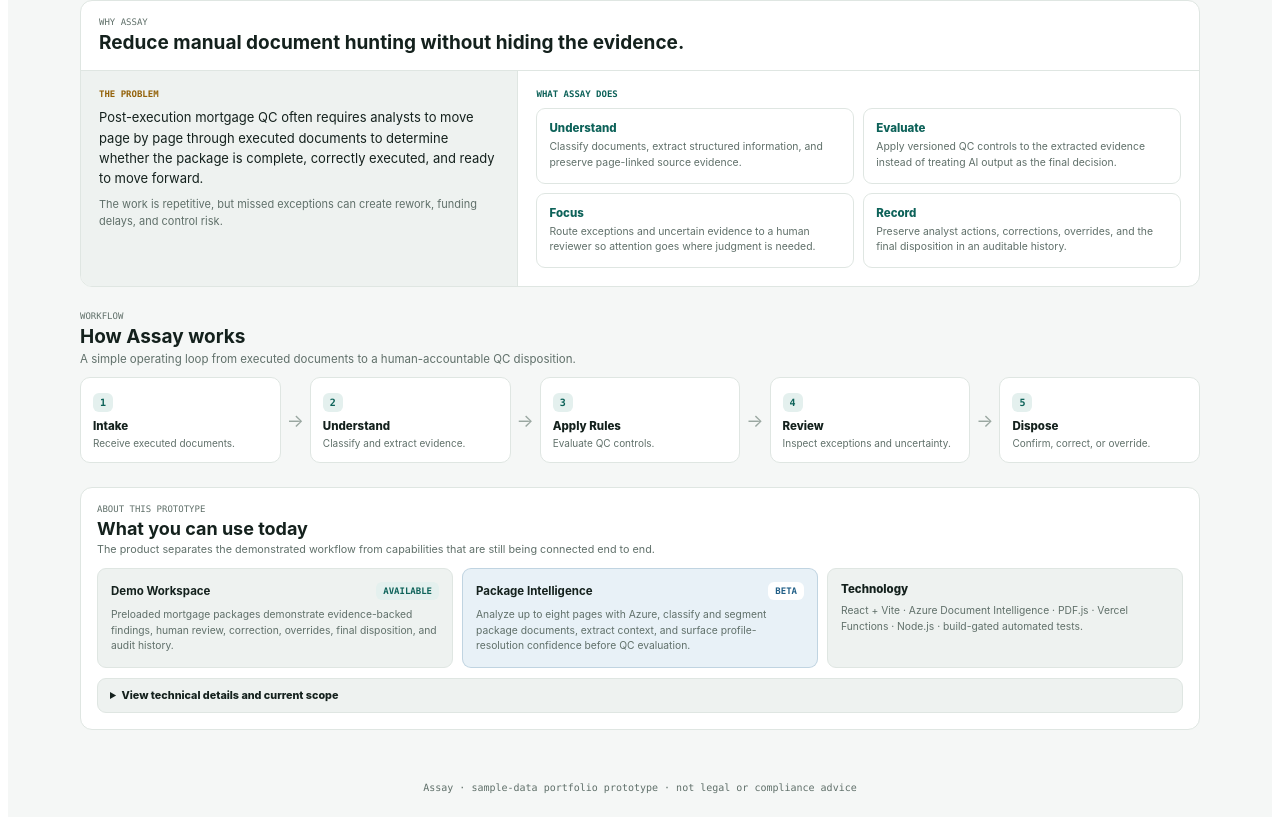
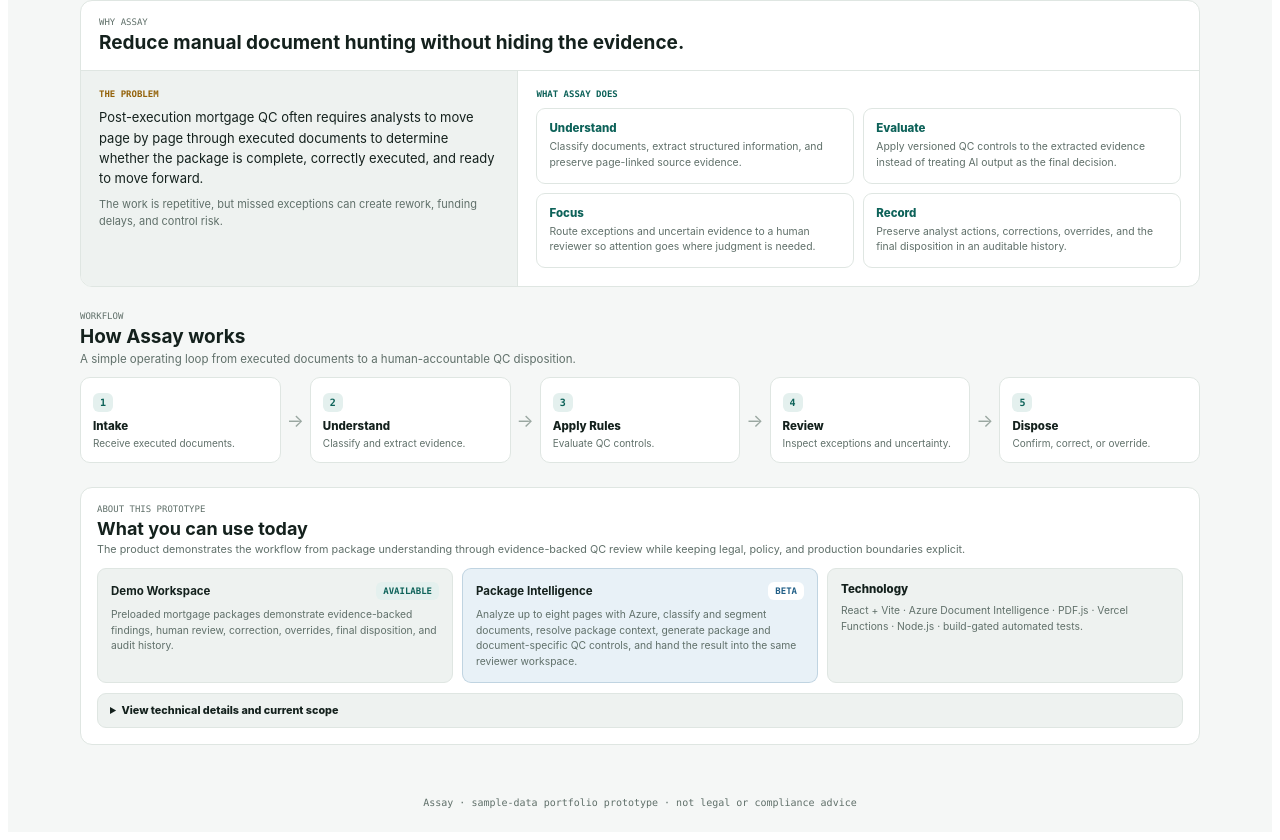
Before and after one commit to ckochar/Assay, a React (Vite) app: page / in a window 1280 px wide. Shown: the part 541-1381 px from the top of the page. Built offline with nearby package versions, Linux system fonts and the light colour scheme.

Commit message:
Align overview with document-specific package QC

```diff
--- a/src/OverviewScreen.jsx
+++ b/src/OverviewScreen.jsx
@@ -120,7 +120,7 @@
   return <section style={{ marginTop: 24, background: C.panel, border: `1px solid ${C.line}`, borderRadius: 12, padding: 16 }}>
     <div style={{ ...mono, color: C.sub, fontSize: 9 }}>ABOUT THIS PROTOTYPE</div>
     <h2 style={{ ...display, margin: "4px 0 4px", fontSize: 18 }}>What you can use today</h2>
-    <p style={{ color: C.sub, fontSize: 10.8, margin: "0 0 12px" }}>The product separates the demonstrated workflow from capabilities that are still being connected end to end.</p>
+    <p style={{ color: C.sub, fontSize: 10.8, margin: "0 0 12px" }}>The product demonstrates the workflow from package understanding through evidence-backed QC review while keeping legal, policy, and production boundaries explicit.</p>
 
     <div style={{ display: "grid", gridTemplateColumns: "repeat(3,minmax(210px,1fr))", gap: 9 }}>
       <div style={{ background: C.muted, border: `1px solid ${C.line}`, borderRadius: 9, padding: 13 }}>
@@ -129,7 +129,7 @@
       </div>
       <div style={{ background: C.blueSoft, border: `1px solid ${C.blue}33`, borderRadius: 9, padding: 13 }}>
         <div style={{ display: "flex", justifyContent: "space-between", gap: 8, alignItems: "center" }}><b style={{ fontSize: 11.5 }}>Package Intelligence</b><span style={{ ...mono, color: C.blue, background: C.panel, borderRadius: 6, padding: "4px 7px", fontSize: 9, fontWeight: 800 }}>BETA</span></div>
-        <p style={{ color: C.sub, fontSize: 10.3, lineHeight: 1.5, margin: "7px 0 0" }}>Analyze up to eight pages with Azure, classify and segment package documents, extract context, and surface profile-resolution confidence before QC evaluation.</p>
+        <p style={{ color: C.sub, fontSize: 10.3, lineHeight: 1.5, margin: "7px 0 0" }}>Analyze up to eight pages with Azure, classify and segment documents, resolve package context, generate package and document-specific QC controls, and hand the result into the same reviewer workspace.</p>
       </div>
       <div style={{ background: C.muted, border: `1px solid ${C.line}`, borderRadius: 9, padding: 13 }}>
         <div style={{ fontWeight: 800, fontSize: 11.5 }}>Technology</div>
@@ -140,8 +140,8 @@
     <details style={{ marginTop: 10, background: C.muted, border: `1px solid ${C.line}`, borderRadius: 9, padding: "10px 12px" }}>
       <summary style={{ cursor: "pointer", fontSize: 10.8, fontWeight: 800 }}>View technical details and current scope</summary>
       <div style={{ display: "grid", gridTemplateColumns: "repeat(2,minmax(260px,1fr))", gap: 12, marginTop: 10, color: C.sub, fontSize: 10.3, lineHeight: 1.55 }}>
-        <div><b style={{ color: C.ink }}>Live scope</b><br />Package Intelligence currently analyzes up to eight pages, produces a document inventory, extracts loan/jurisdiction context, and identifies a candidate jurisdiction profile. Package-level QC rule generation is the next connection. The earlier two-page Promissory Note analyzer remains available separately.</div>
-        <div><b style={{ color: C.ink }}>Decision model</b><br />Azure performs document OCR/layout analysis. Assay normalizes extracted information and uses transparent classification/context logic. Unknown or low-confidence pages remain review items rather than receiving a silent document or policy assignment.</div>
+        <div><b style={{ color: C.ink }}>Live scope</b><br />Package Intelligence analyzes up to eight pages, creates a document inventory, extracts loan and jurisdiction context, pins a candidate profile, and generates evidence-backed controls for package identity, Note dates and signature indicators, Right-to-Cancel content and dates, notary fields and chronology, and cross-document borrower/date consistency. The earlier two-page Promissory Note analyzer remains available separately.</div>
+        <div><b style={{ color: C.ink }}>Decision model</b><br />Azure performs document OCR/layout analysis. Assay normalizes extracted evidence and applies deterministic QC logic. Unknown or low-confidence evidence routes to review, while signature execution, notary execution, rescission applicability, and legal sufficiency remain human decisions rather than model claims.</div>
       </div>
     </details>
   </section>;
```
